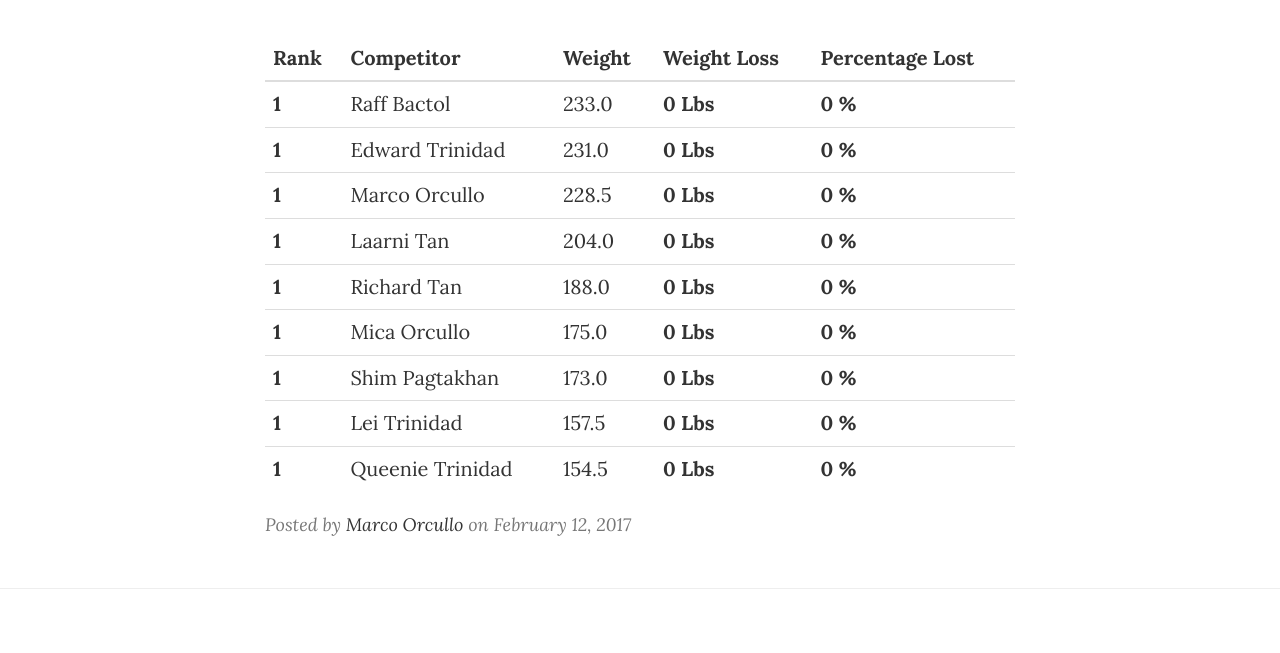
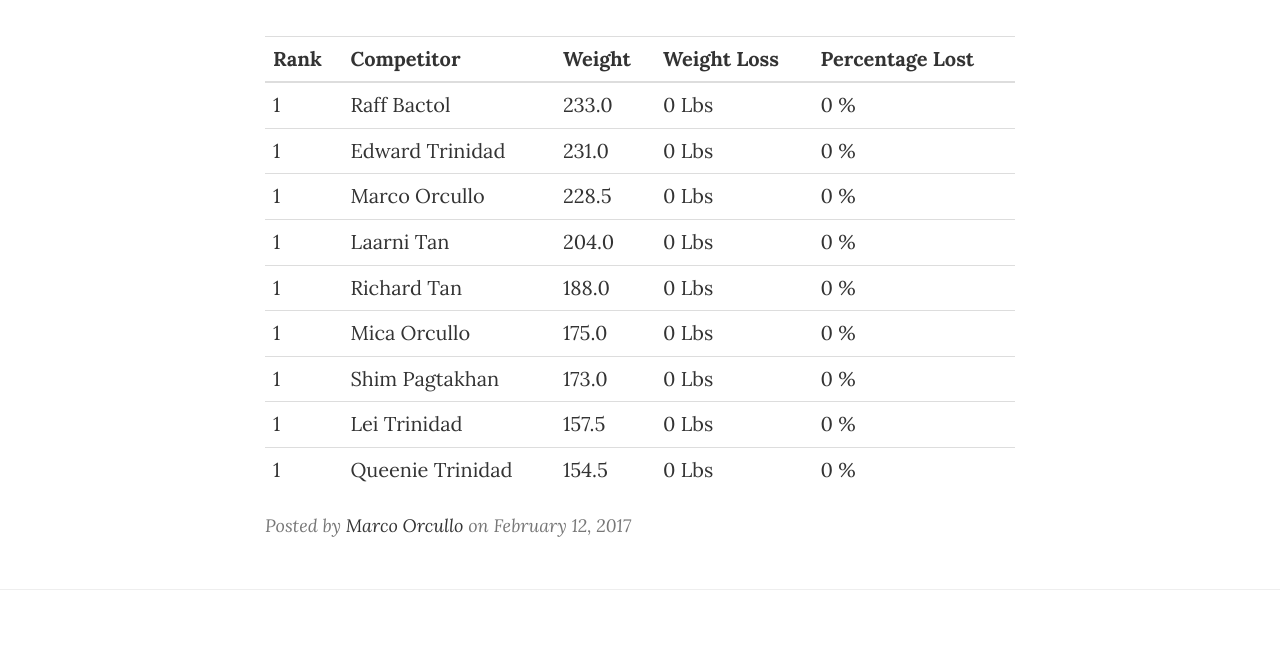
Before and after one commit to morcullo/biggestloser, a website: page ranking.html in a window 1280 px wide. Shown: the part 573-1226 px from the top of the page. Drawn offline with nearby package versions, Linux system fonts and the light colour scheme.

Commit message:
Edited ranking table data

```diff
--- a/ranking.html
+++ b/ranking.html
@@ -5,16 +5,16 @@
 
     <meta charset="utf-8">
     <meta http-equiv="X-UA-Compatible" content="IE=edge">
-    <meta name="viewport" content="width=device-width, initial-scale=1">
+    <meta name="viewport" content="widtd=device-widtd, initial-scale=1">
     <meta name="description" content="">
-    <meta name="author" content="">
+    <meta name="autdor" content="">
 
     <title>Rankings</title>
 
     <!-- Bootstrap Core CSS -->
     <link href="vendor/bootstrap/css/bootstrap.min.css" rel="stylesheet">
 
-    <!-- Theme CSS -->
+    <!-- tdeme CSS -->
     <link href="css/clean-blog.min.css" rel="stylesheet">
 
     <!-- Custom Fonts -->
@@ -23,7 +23,7 @@
     <link href='https://fonts.googleapis.com/css?family=Open+Sans:300italic,400italic,600italic,700italic,800italic,400,300,600,700,800' rel='stylesheet' type='text/css'>
 
     <!-- HTML5 Shim and Respond.js IE8 support of HTML5 elements and media queries -->
-    <!-- WARNING: Respond.js doesn't work if you view the page via file:// -->
+    <!-- WARNING: Respond.js doesn't work if you view tde page via file:// -->
     <!--[if lt IE 9]>
         <script src="https://oss.maxcdn.com/libs/html5shiv/3.7.0/html5shiv.js"></script>
         <script src="https://oss.maxcdn.com/libs/respond.js/1.4.2/respond.min.js"></script>
@@ -45,7 +45,7 @@
               <a class="redH1 navbar-brand" href="index.html">HOME</a>
           </div>
 
-            <!-- Collect the nav links, forms, and other content for toggling -->
+            <!-- Collect tde nav links, forms, and otder content for toggling -->
             <div class="collapse navbar-collapse" id="bs-example-navbar-collapse-1">
                 <ul class="nav navbar-nav navbar-right">
                     <li>
@@ -65,7 +65,7 @@
     </nav>
 
     <!-- Page Header -->
-    <!-- Set your background image for this header on the line below. -->
+    <!-- Set your background image for tdis header on tde line below. -->
     <header class="intro-header" style="background-image: url('img/ranking.jpg')">
         <div class="container">
             <div class="row">
@@ -93,76 +93,76 @@
                     </a>
                     <br>
                     <table class="table table-table-striped table-responsive">
-                      <thead>
+                      <tdead>
                         <th>Rank</th>
                         <th>Competitor</th>
                         <th>Weight</th>
                         <th>Weight Loss</th>
                         <th>Percentage Lost</th>
-                      </thead>
+                      </tdead>
                       <tbody>
                         <tr>
-                          <th>1</th>
+                          <td>1</td>
                           <td>Raff Bactol</td>
                           <td>233.0</td>
-                          <th>0 Lbs</th>
-                          <th>0 %</th>
+                          <td>0 Lbs</td>
+                          <td>0 %</td>
                         </tr>
                         <tr>
-                          <th>1</th>
+                          <td>1</td>
                           <td>Edward Trinidad</td>
                           <td>231.0</td>
-                          <th>0 Lbs</th>
-                          <th>0 %</th>
+                          <td>0 Lbs</td>
+                          <td>0 %</td>
                         </tr>
                         <tr>
-                          <th>1</th>
+                          <td>1</td>
                           <td>Marco Orcullo</td>
                           <td>228.5</td>
-                          <th>0 Lbs</th>
-                          <th>0 %</th>
+                          <td>0 Lbs</td>
+                          <td>0 %</td>
                         </tr>
                         <tr>
-                          <th>1</th>
+                          <td>1</td>
                           <td>Laarni Tan</td>
                           <td>204.0</td>
-                          <th>0 Lbs</th>
-                          <th>0 %</th>
+                          <td>0 Lbs</td>
+                          <td>0 %</td>
                         </tr>
                         <tr>
-                          <th>1</th>
+                          <td>1</td>
                           <td>Richard Tan</td>
                           <td>188.0</td>
-                          <th>0 Lbs</th>
-                          <th>0 %</th>
+                          <td>0 Lbs</td>
+                          <td>0 %</td>
                         </tr>
                         <tr>
-                          <th>1</th>
+                          <td>1</td>
                           <td>Mica Orcullo</td>
                           <td>175.0</td>
-                          <th>0 Lbs</th>
-                          <th>0 %</th>
+                          <td>0 Lbs</td>
+                          <td>0 %</td>
                         </tr>
                         <tr>
-                          <th>1</th>
+                          <td>1</td>
                           <td>Shim Pagtakhan</td>
                           <td>173.0</td>
-                          <th>0 Lbs</th>
-                          <th>0 %</th>
+                          <td>0 Lbs</td>
+                          <td>0 %</td>
                         </tr>
                         <tr>
-                          <th>1</th>
+                          <td>1</td>
                           <td>Lei Trinidad</td>
                           <td>157.5</td>
-                          <th>0 Lbs</th>
-                          <th>0 %</th>
+                          <td>0 Lbs</td>
+                          <td>0 %</td>
                         </tr>
                         <tr>
-                          <th>1</th>
+                          <td>1</td>
                           <td>Queenie Trinidad</td>
                           <td>154.5</td>
-                          <th>0 Lbs</th>
-                          <th>0 %</th>
+                          <td>0 Lbs</td>
+                          <td>0 %</td>
                         </tr>
                       </tbody>
                     </table>
@@ -197,10 +197,10 @@
                             </a>
                         </li>
                         <li>
-                            <a href="https://github.com/morcullo">
+                            <a href="https://gitdub.com/morcullo">
                                 <span class="fa-stack fa-lg">
                                     <i class="fa fa-circle fa-stack-2x"></i>
-                                    <i class="fa fa-github fa-stack-1x fa-inverse"></i>
+                                    <i class="fa fa-gitdub fa-stack-1x fa-inverse"></i>
                                 </span>
                             </a>
                         </li>
@@ -221,7 +221,7 @@
     <script src="js/jqBootstrapValidation.js"></script>
     <script src="js/contact_me.js"></script>
 
-    <!-- Theme JavaScript -->
+    <!-- tdeme JavaScript -->
     <script src="js/clean-blog.min.js"></script>
 
 </body>
```
